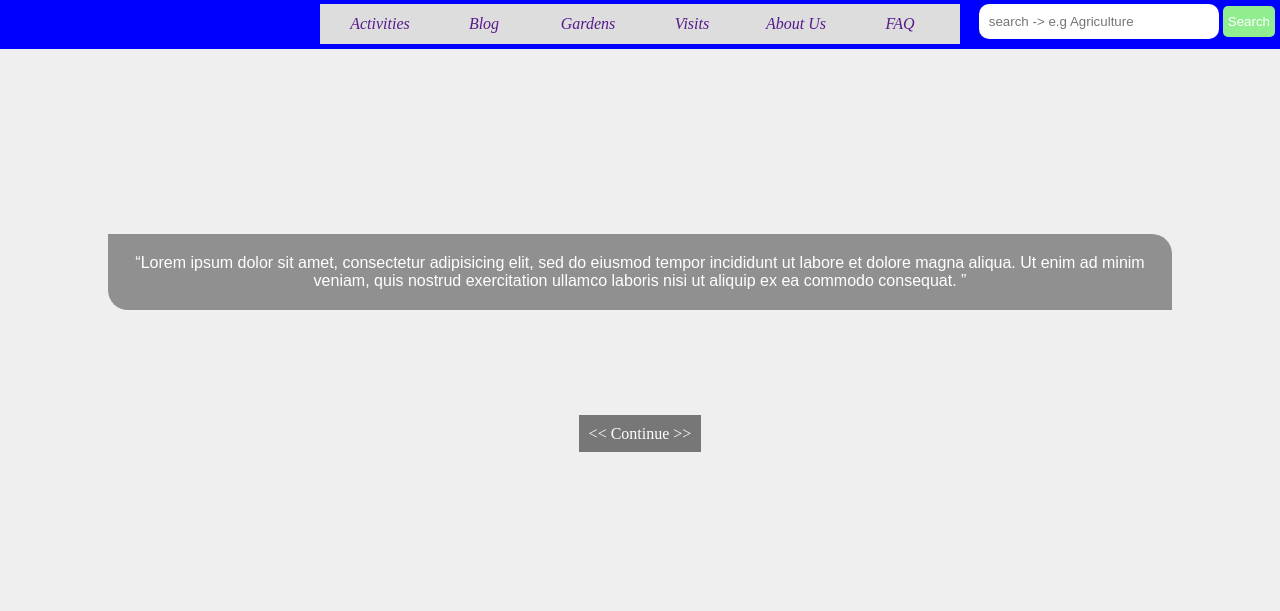
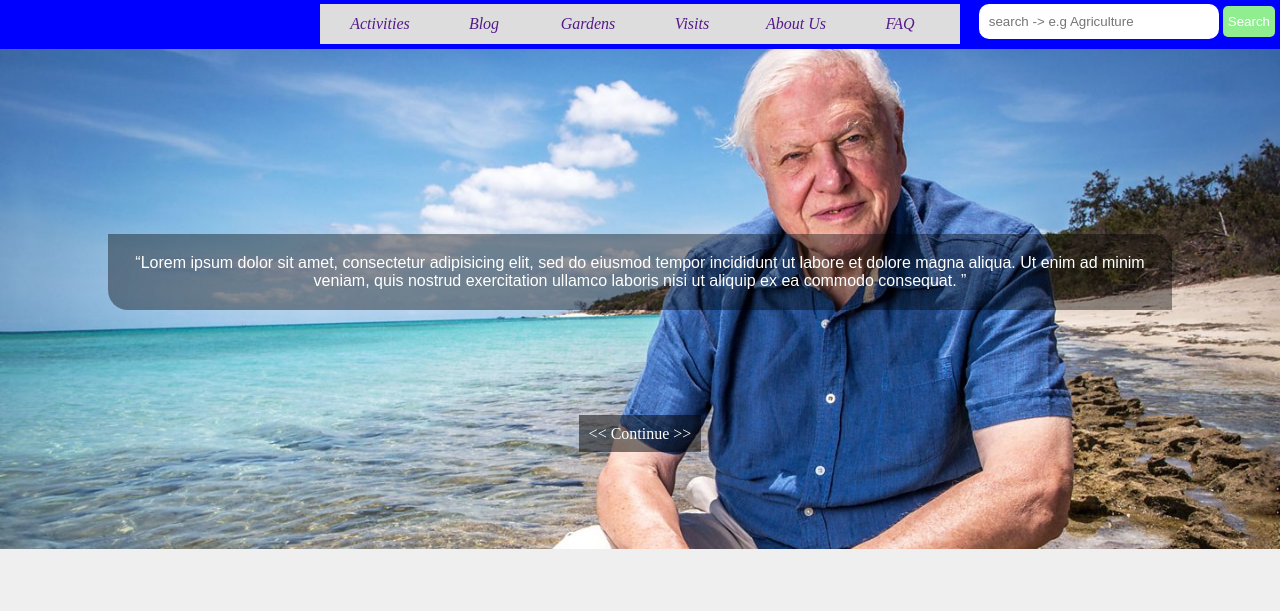
Before and after one commit to ArnauldAnguh/basic-html-css-git-page, a plain HTML site: page basic.html in a window 1280 px wide. Shown: the part 61-672 px from the top of the page. Drawn offline with Linux system fonts and the light colour scheme; files whose address does not match are found by name.

Commit message:
Update basic.css

```diff
--- a/basic.css
+++ b/basic.css
@@ -133,7 +133,7 @@ header ul li a{
 }
 
  #first {
-	background: url('../img/au.jpg') no-repeat;
+	background: url('au.jpg') no-repeat;
 	background-position: center left;
 	width: 100%;
 	background-size: 100%;
@@ -201,7 +201,6 @@ header ul li a{
 	width: 100%;
 	padding: 10px 0px;
 	position: relative;
-	/*background: rgba(0,0,0,.4);*/
 }
 
 #down{
```
